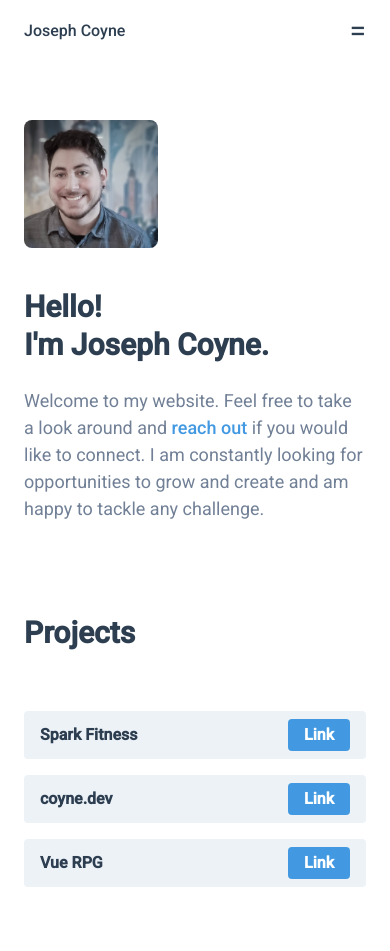
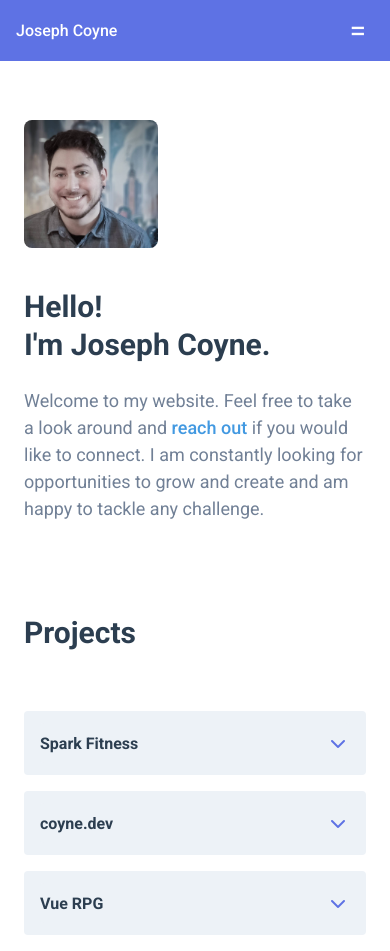
Before and after one commit to joseph-coyne/coyne.dev, a Vue app: page / in a window 390 px wide. Before the commit the page ends 895 px from the top, so only its background shows below. Built offline with nearby package versions, Linux system fonts and the light colour scheme; a small style sheet from the web is missing.

Commit message:
changes mobile projects to accordians

```diff
--- a/public/index.html
+++ b/public/index.html
@@ -5,7 +5,6 @@
     <meta http-equiv="X-UA-Compatible" content="IE=edge">
     <meta name="viewport" content="initial-scale=1.0, width=device-width">
     <link rel="stylesheet" type="text/css" href="fonts.css" />
-    <link href="https://fonts.googleapis.com/css2?family=Roboto:wght@400;500&display=swap" rel="stylesheet">
     <link rel='icon' href="<%= BASE_URL %>favicon.ico">
 
     <title>Joseph Coyne</title>
@@ -14,7 +13,7 @@
     <meta property="og:type" content="website" />
     <meta property="og:url" content="www.coyne.dev" />
     <meta property="og:image" content="https://www.coyne.dev/img/headshot-cropped.e6de5bd9.png" />
-
+    <script src="https://kit.fontawesome.com/c00ebe878d.js" crossorigin="anonymous"></script>
   </head>
   <body>
     <noscript>
--- a/src/assets/css/tailwind.css
+++ b/src/assets/css/tailwind.css
@@ -1,3 +1,5 @@
+@import url('https://fonts.googleapis.com/css2?family=Open+Sans:wght@400;600;700&family=Roboto:wght@400;500;700&display=swap');
+
 @tailwind base;
 @tailwind components;
 @tailwind utilities;
--- a/src/components/NavBar.vue
+++ b/src/components/NavBar.vue
@@ -1,30 +1,52 @@
 <template>
-  <nav class="mb-10 bg-white">
-    <div class="mx-auto max-w-screen-lg ">
-      <div class="flex items-center justify-between overflow-visible px-4">
-        <router-link to="/" class="p-2 font-medium text-md md:text-xl">
-          <img class="hidden md:inline mb-2 h-12 w-12" src="../assets/logo.png" alt="Logo" />
+	<nav class="mb-10 bg-blue-800  text-white">
+		<div class="mx-auto max-w-screen-lg">
+			<div class="flex items-center md:p-3 justify-between overflow-visible px-4">
+				<router-link to="/" class="md:p-2 font-medium text-md md:text-xl leading-6">
+					<!-- <img
+						class="hidden md:inline mb-2 h-12 w-12"
+						src="../assets/logo.png"
+						alt="Logo"
+					/> -->
 					Joseph Coyne
 				</router-link>
 				<!-- Mobile menu toggle -->
-        <div @click="isOpen = !isOpen" class="md:hidden text-3xl inline-block items-center p-2">
-          <div v-if="!isOpen">=</div>
-          <div v-if="isOpen">×</div>
+				<div
+					@click="isOpen = !isOpen"
+					class="md:hidden text-3xl inline-block items-center p-2"
+				>
+					<span v-if="!isOpen"> = </span>
+					<span v-if="isOpen"> × </span>
 				</div>
 
 				<div class="hidden font-medium md:inline justify-between items-center">
-          <router-link to="/about" class="text-center px-4 py-2 m-2">About</router-link>
+					<router-link
+						to="/about"
+						class="font-open font-semibold m-2 px-5 py-3 rounded active:shadow-md">
+              About
+            </router-link>
 					<!-- <router-link to="/blog" class="text-center px-4 py-2 m-2">Blog</router-link>    -->
-          <router-link to="/contact" class="text-center px-4 py-2 m-2">Contact</router-link>
+					<router-link
+          to="/contact"
+					class="font-open font-semibold m-2 px-5 py-3 rounded active:shadow-md">
+            Contact
+          </router-link>
 				</div>
 			</div>
 			<div
 				:class="isOpen ? 'block' : 'hidden'"
 				class="md:hidden font-medium w-full absolute bg-blue-100 flex z-10"
 			>
-        <router-link to="/about"  class="text-center px-4 py-2 m-2"><span @click="close()">About</span></router-link>
-        <!-- <router-link to="/blog" class="text-center px-4 py-2 m-2">Blog</router-link>    -->
-        <router-link @click="close()" to="/contact"  class="text-center px-4 py-2 m-2"><span @click="close()">Contact</span></router-link>
+				<router-link to="/about" class="text-center px-4 py-2 m-2">
+					<span @click="close()">About</span>
+				</router-link>
+				<router-link
+					@click="close()"
+					to="/contact"
+					class="text-center px-4 py-2 m-2"
+				>
+					<span @click="close()">Contact</span>
+				</router-link>
 			</div>
 		</div>
 	</nav>
@@ -32,7 +54,7 @@
 
 <script>
 export default {
-  name: "NavBar",
+	name: 'NavBar',
 	data() {
 		return {
 			isOpen: false
@@ -41,15 +63,11 @@ export default {
 	methods: {
 		close() {
 			this.isOpen = false;
-
 		}
 	}
 };
 </script>
 
 <style scoped>
-.title {
-  font-family: Gilroy-SemiBold;
-  text-decoration: none;
-}
+
 </style>
--- a/src/components/Projects.vue
+++ b/src/components/Projects.vue
@@ -1,19 +1,43 @@
 <template>
-  <section class="pt-12 mt-2 md:py-16 ">
+	<section class="pt-12 my-2 md:py-16 ">
 		<h2 class="font-semibold text-3xl mb-12">Projects</h2>
 		<div class="flex flex-col">
 			<div
-        class="flex justify-between items-center bg-gray-200 rounded my-2 py-2 md:py-0  px-4"
-        v-for="project in projects"
-        :key="project.id"
+				class="bg-gray-200 justify between rounded my-2 py-2 px-4 "
+				v-for="(project, i) in projects"
+				:key="i"
 			>
-        <h1 class="font-semibold whitespace-no-wrap">{{ project.name }}</h1>
-        <p class="hidden md:inline text-gray-700 text-center py-2 m-2">{{ project.bio }}</p>
+
+        <div class="flex flex-wrap flex-row-reverse md:flex-row justify-between items-center py-2 bg-gray-200 rounded md:py-0 md:my-2 md:px-2 my-1 overflow-y-hidden transition-all duration-200"
+        ref="projects"
+        :class="[isOpen === i ? maxHeight : 'max-h-10']">
+          <h1 class="font-semibold whitespace-no-wrap order-2 md:order-1">{{ project.name }}</h1>
+          <p class="hidden md:inline order-2 text-gray-700 whitespace-no-wrap">
+            {{ project.bio }}
+          </p>
+
+          <p class="md:hidden py-2 order-2 text-gray-700 md:text-center">
+            {{ project.bio }}
+          </p>
+
           <a
             :href="project.link"
             target="_blank"
-          class="bg-blue-500 hover:bg-blue-400 text-white font-semibold py-1 px-4 rounded"
-        >Link</a>
+            class=" bg-blue-800 hover:bg-blue-900 text-sm text-white font-medium mt-3 md:my-0 p-1 rounded shadow-md transform ease-in-out duration-200 hover:-translate-y-0.5 md:inline order-3 md:order-2 md:float-none "
+          >
+            <span class="px-1 font-open font-semibold">
+              Link
+            </span>
+            <i class="fab fa-github px-1"></i>
+          </a>
+          <button class="md:hidden order-1"
+            @click="toggleAccordion(i)">
+            <i
+              class="p-1 outline-none text-blue-800 fas fa-chevron-down"
+            ></i>
+          </button>
+
+        </div>
       </div>
 		</div>
 
@@ -22,33 +46,57 @@
 
 <script>
 export default {
-  name: "Projects",
+	name: 'Projects',
 	data() {
 		return {
+			isOpen: null,
+			maxHeight: 'max-h-10',
 			projects: [
 				{
-          name: "Spark Fitness",
+					name: 'Spark Fitness',
 					bio:
-            "Application for personal trainers and clients to find and schedule workouts.",
-          link: "https://github.com/josephpcoyne/fitness-application"
+						'Application for personal trainers and clients to find and schedule workouts.',
+					link: 'https://github.com/josephpcoyne/fitness-application'
 				},
 				{
-          name: "coyne.dev",
+					name: 'coyne.dev',
 					bio:
-            "This website! An experiemental playground for any new tech I want to try. Overall I keep it clean.",
-          link: "https://github.com/josephpcoyne/coyne.dev"
+						'This website! An experiemental playground for any new tech I want to try.',
+					link: 'https://github.com/josephpcoyne/coyne.dev'
 				},
 				{
-          name: "Vue RPG",
+					name: 'Vue RPG',
 					bio:
-            "A classic RPG game built with Vue.js during a speedrun development.",
-          link: "https://github.com/josephpcoyne/vue-rpg"
+						'A classic RPG game built with Vue.js during a speedrun development.',
+					link: 'https://github.com/josephpcoyne/vue-rpg'
 				}
 			]
 		};
+	},
+	methods: {
+		toggleAccordion(i) {
+      if(this.isOpen != i){
+        this.isOpen = i;
+        var rems = Object.keys(this.$tw.theme.spacing).map(Number);
+        var h = this.$refs.projects[i].scrollHeight / 16;
+        h = h * 4;
+        var nh = rems.sort((a, b) => Math.abs(h - a) - Math.abs(h - b))[0];
+
+        this.isOpen === i
+          ? (this.maxHeight = 'max-h-' + nh)
+          : (this.maxHeight = 'max-h-10');
+      } else {
+        this.isOpen = null;
       }
+			console.log(this.isOpen);
+		}
+	},
+	computed: {}
 };
 </script>
 
 <style scoped>
+* {
+	outline: none !important;
+}
 </style>
--- a/src/main.js
+++ b/src/main.js
@@ -4,7 +4,10 @@ import "./registerServiceWorker";
 import router from "./router";
 import store from "./store";
 import '@/assets/css/tailwind.css'
+import resolveConfig from 'tailwindcss/resolveConfig'
+import tailwindConfig from '../tailwind.config.js'
 
+Vue.prototype.$tw = resolveConfig(tailwindConfig)
 Vue.config.productionTip = false;
 
 new Vue({
--- a/src/views/Contact.vue
+++ b/src/views/Contact.vue
@@ -1,9 +1,8 @@
 <template>
-  <main class="font-sas flex flex-col mt-10 overflow-auto">
+  <main class="mt-12 overflow-auto">
     <section class="pt-12 mt-2 md:py-16">
-      <div class="container flex flex-col justify-between px-6 md:flex-row md:max-w-screen-lg md:items-center md:mx-auto">
-        <div class="md:max-w-2xl order-2 md:order-1">
-          <h2 class="text-2xl md:text-4xl pb-4 font">Contact Me</h2>
+      <div class="container flex flex-col max-w-screen-md px-6 md:mx-auto">
+        <h2 class="pb-4 font-semibold text-center text-3xl  md:text-4xl">Contact</h2>
           <p class="text-lg md:text-lg">
             If you would like to reach me for any reason, feel free to email me:
             <span
@@ -11,7 +10,6 @@
             ></span>
           </p>
          </div>
-        </div>
       <ProfileCard class="lg:w-full lg:float-right" />
     </section>
   </main>
--- a/tailwind.config.js
+++ b/tailwind.config.js
@@ -5,6 +5,12 @@ module.exports = {
   important: false,
   separator: ':',
   theme: {
+    extend: {
+      spacing: {
+        '0.5': '1px',
+      }
+    },
+
     screens: {
       sm: '640px',
       md: '768px',
@@ -92,8 +98,8 @@ module.exports = {
         500: '#4299e1',
         600: '#3182ce',
         700: '#2b6cb0',
-        800: '#2c5282',
-        900: '#2a4365',
+        800: '#5e72e4',
+        900: '#324cdd',
       },
       indigo: {
         100: '#ebf4ff',
@@ -138,7 +144,9 @@ module.exports = {
       '4': '1rem',
       '5': '1.25rem',
       '6': '1.5rem',
+      '7': '1.75rem',
       '8': '2rem',
+      '9': '2.75rem',
       '10': '2.5rem',
       '12': '3rem',
       '16': '4rem',
@@ -244,12 +252,14 @@ module.exports = {
         '"Apple Color Emoji"',
         '"Segoe UI Emoji"',
         '"Segoe UI Symbol"',
-        '"Noto Color Emoji"',,
+        '"Noto Color Emoji"',
       ],
       serif: ['Georgia', 'Cambria', '"Times New Roman"', 'Times', 'serif'],
       mono: ['Menlo', 'Monaco', 'Consolas', '"Liberation Mono"', '"Courier New"', 'monospace'],
-      gilroybold: '"Gilroy-ExtraBold"',
-      gilroylight: '"Gilroy-Light"'
+      'gilroy-bold': '"Gilroy-ExtraBold"',
+      'gilroy-light': '"Gilroy-Light"',
+      'open': 'Open Sans, sans-serif',
+
     },
     fontSize: {
       xs: '0.75rem',
@@ -318,10 +328,11 @@ module.exports = {
       ...theme('spacing'),
       ...negative(theme('spacing')),
     }),
-    maxHeight: {
+    maxHeight: theme => ({
+      ...theme('spacing'),
       full: '100%',
       screen: '100vh',
-    },
+    }),
     maxWidth: (theme, { breakpoints }) => ({
       none: 'none',
       xs: '20rem',
@@ -643,7 +654,7 @@ module.exports = {
     borderRadius: ['responsive'],
     borderStyle: ['responsive'],
     borderWidth: ['responsive'],
-    boxShadow: ['responsive', 'hover', 'focus'],
+    boxShadow: ['responsive', 'hover', 'focus', 'active'],
     boxSizing: ['responsive'],
     cursor: ['responsive'],
     display: ['responsive'],
@@ -679,7 +690,7 @@ module.exports = {
     objectPosition: ['responsive'],
     opacity: ['responsive', 'hover', 'focus'],
     order: ['responsive'],
-    outline: ['responsive', 'focus'],
+    outline: ['responsive', 'focus','hover', 'active'],
     overflow: ['responsive'],
     padding: ['responsive'],
     placeholderColor: ['responsive', 'focus'],
@@ -724,6 +735,6 @@ module.exports = {
     transitionDuration: ['responsive'],
     transitionDelay: ['responsive'],
   },
-  corePlugins: {},
+  corePlugins: {outline: false},
   plugins: [],
 }
```
Also changed, not shown: src/views/About.vue (+24 -15 lines). Lines whose indentation alone changed are shown as unchanged.
